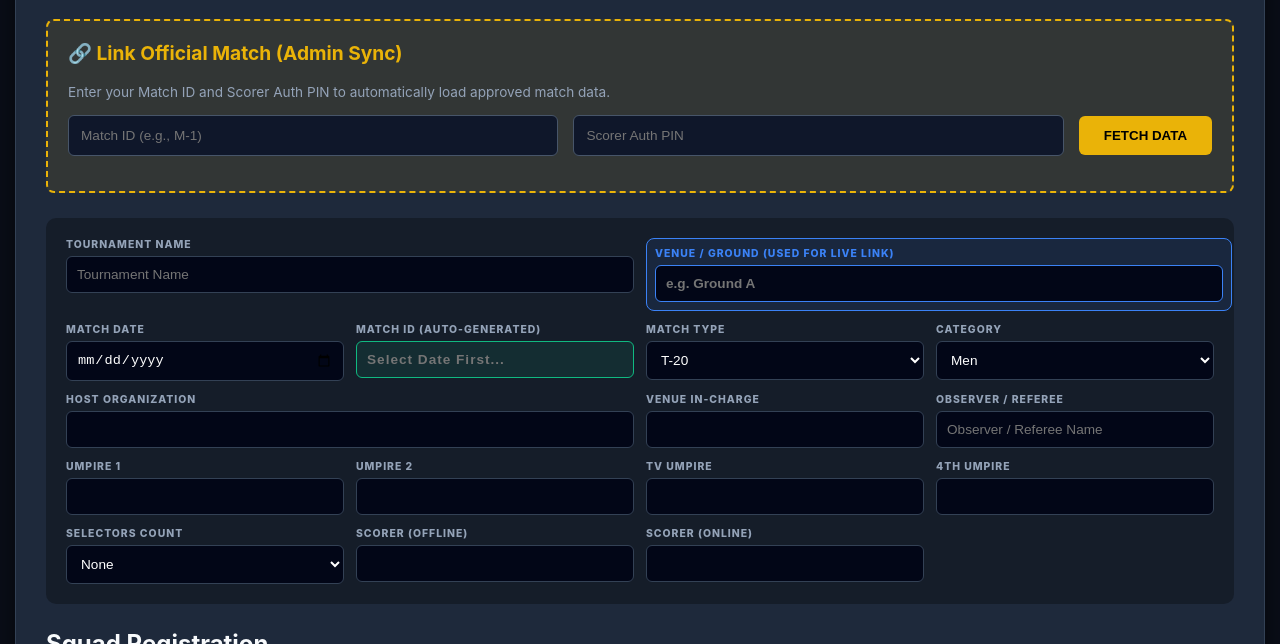
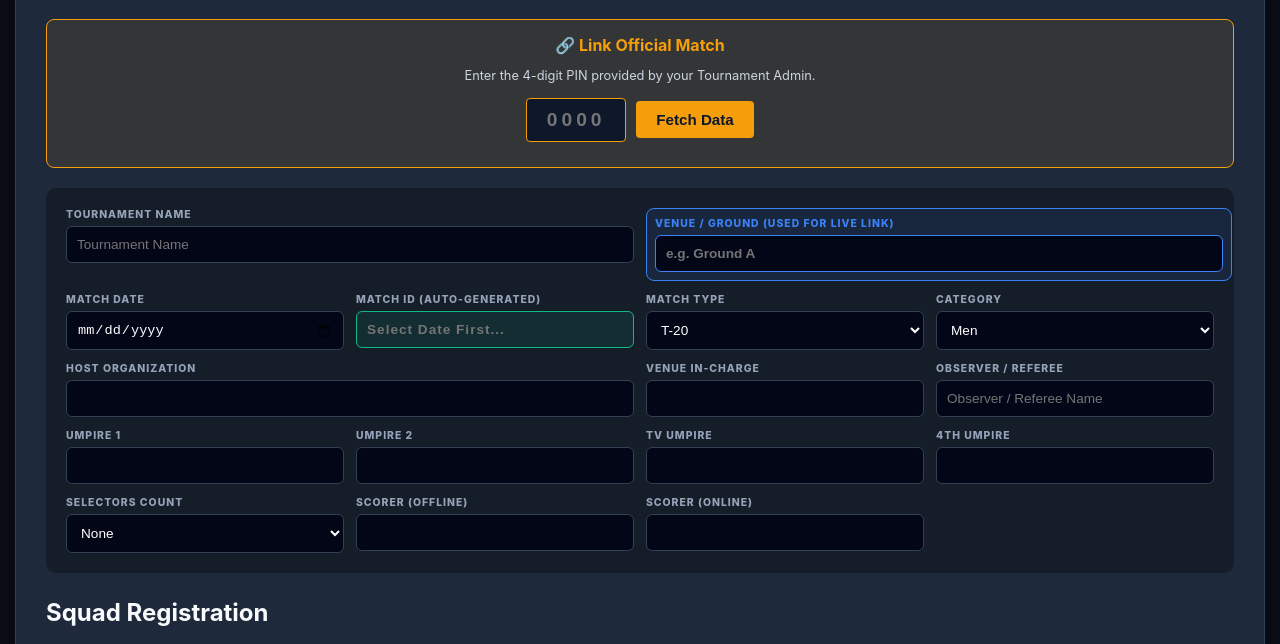
Before and after one commit to pushpendra51277/sportzstat, a plain HTML site: page scorer/live.html in a window 1280 px wide. Shown: the part 109-753 px from the top of the page. Drawn offline with nearby package versions, Linux system fonts and the light colour scheme.

Commit message:
Add official match sync feature with 4-digit PIN

```diff
--- a/scorer/live.html
+++ b/scorer/live.html
@@ -15,19 +15,18 @@
 <div class="container">
     <div id="setupView" class="setup-screen">
         <h1 class="text-center text-primary mb-30">Pre Match Registry</h1>
-        <!-- NEW: OFFICIAL MATCH FETCH BRIDGE -->
-        <div style="background: rgba(234, 179, 8, 0.1); border: 2px dashed #eab308; padding: 20px; border-radius: 8px; margin-bottom: 25px; text-align: left;">
-            <h3 style="color: #eab308; margin-top: 0; font-size: 1.2rem;">🔗 Link Official Match (Admin Sync)</h3>
-            <p style="color: #94a3b8; font-size: 0.85rem; margin-bottom: 15px;">Enter your Match ID and Scorer Auth PIN to automatically load approved match data.</p>
 
-            <div style="display: flex; gap: 15px; align-items: center;">
-                <input type="text" id="syncMatchId" placeholder="Match ID (e.g., M-1)" style="padding: 12px; background: #0f172a; border: 1px solid #475569; color: white; border-radius: 6px; flex: 1;">
-                <input type="password" id="syncScorerPin" placeholder="Scorer Auth PIN" style="padding: 12px; background: #0f172a; border: 1px solid #475569; color: white; border-radius: 6px; flex: 1;">
-                <button type="button" style="background: #eab308; border: none; color: black; font-weight: bold; padding: 12px 25px; border-radius: 6px; cursor: pointer;" onclick="fetchOfficialMatch()">FETCH DATA</button>
+        <!-- OFFICIAL MATCH SYNC (4-DIGIT PIN) -->
+        <div style="background: rgba(245, 158, 11, 0.1); border: 1px solid #f59e0b; border-radius: 8px; padding: 15px; margin-bottom: 20px; text-align: center;">
+            <h3 style="color: #f59e0b; margin-top: 0; font-size: 1rem; margin-bottom: 5px;">🔗 Link Official Match</h3>
+            <p style="font-size: 0.8rem; color: #cbd5e1; margin-bottom: 15px;">Enter the 4-digit PIN provided by your Tournament Admin.</p>
+            <div style="display: flex; gap: 10px; justify-content: center; align-items: center;">
+                <input type="text" id="match-pin-input" placeholder="0000" maxlength="4" style="padding: 10px; border-radius: 4px; border: 1px solid #f59e0b; background: #0f172a; color: white; width: 100px; text-align: center; font-weight: bold; letter-spacing: 4px; font-size: 1.2rem;">
+                <button type="button" onclick="fetchOfficialMatch()" style="background: #f59e0b; color: #0f172a; border: none; padding: 10px 20px; border-radius: 4px; font-weight: bold; cursor: pointer; font-size: 0.95rem;">Fetch Data</button>
             </div>
-            <div id="fetchStatus" style="font-size: 0.9rem; margin-top: 15px; font-weight: bold;"></div>
+            <div id="sync-status" style="margin-top: 10px; font-size: 0.85rem; font-weight: bold;"></div>
         </div>
-        <!-- END FETCH BRIDGE -->
+
         <div class="admin-grid">
             <div class="input-group btn-col-2"><label>Tournament Name</label><input type="text" id="setupTournament" placeholder="Tournament Name"></div>
             <div class="input-group btn-col-2" style="background:rgba(59,130,246,0.1); padding:8px; border-radius:8px; border:1px solid var(--primary);"><label style="color:var(--primary);">Venue / Ground (Used for Live Link)</label><input type="text" id="setupVenue" placeholder="e.g. Ground A" style="font-weight:bold; border-color:var(--primary);"></div>
@@ -209,9 +208,60 @@
 
 <div id="dynamicModal" class="modal-overlay hidden"><div id="modalBoxElement" class="modal-box"><h3 id="modalHeading" class="text-primary mt-0">Modal</h3><div id="modalBody"></div><div class="flex-row gap-10 mt-15"><button type="button" id="modalCancelBtn" class="btn-action w-100" style="background:transparent; border:1px solid var(--border);" onclick="closeModal()">Cancel</button><button type="button" id="modalConfirmBtn" class="btn-action w-100" style="background:var(--success);">Confirm</button></div></div></div>
 
+<script>
+    // ==========================================
+    // ADMIN MATCH SYNC (FETCH VIA 4-DIGIT PIN)
+    // ==========================================
+    function fetchOfficialMatch() {
+        const pin = document.getElementById('match-pin-input').value.trim();
+        const statusEl = document.getElementById('sync-status');
+
+        if(!pin || pin.length !== 4) {
+            statusEl.innerHTML = '<span style="color: #ef4444;">Please enter a valid 4-digit PIN.</span>';
+            return;
+        }
+
+        // Fetch the master list of all matches generated by Admin in step 4
+        const storedMatches = JSON.parse(localStorage.getItem('cricket_matches') || '[]');
+        const matchData = storedMatches.find(m => m.pin === pin);
+
+        if(matchData) {
+            // Populate fields based on exactly matching HTML IDs in live.html
+            document.getElementById('nameTeamA').value = matchData.team1;
+            document.getElementById('nameTeamB').value = matchData.team2;
+
+            if(document.getElementById('setupTournament')) document.getElementById('setupTournament').value = matchData.tournament || '';
+            if(document.getElementById('u1') && matchData.umpires) {
+                let umps = matchData.umpires.split(', ');
+                if(umps[0]) document.getElementById('u1').value = umps[0];
+                if(umps[1]) document.getElementById('u2').value = umps[1];
+            }
+            if(document.getElementById('s1') && matchData.scorers) {
+                let scors = matchData.scorers.split(', ');
+                if(scors[0]) document.getElementById('s1').value = scors[0];
+                if(scors[1]) document.getElementById('s2').value = scors[1];
+            }
+            if(document.getElementById('setupObsRef') && matchData.referees) {
+                document.getElementById('setupObsRef').value = matchData.referees;
+            }
+
+            statusEl.innerHTML = `<span style="color: #10b981;">✅ Synced: ${matchData.matchName} (${matchData.team1} vs ${matchData.team2})</span>`;
+
+            // Lock inputs to protect the official fixture integrity
+            document.getElementById('nameTeamA').readOnly = true;
+            document.getElementById('nameTeamB').readOnly = true;
+            document.getElementById('nameTeamA').style.border = "1px solid #10b981";
+            document.getElementById('nameTeamB').style.border = "1px solid #10b981";
+
+            // Trigger events to prompt UI refresh and Squad Loading in scorer.js
+            document.getElementById('nameTeamA').dispatchEvent(new Event('change'));
+            document.getElementById('nameTeamB').dispatchEvent(new Event('change'));
+        } else {
+            statusEl.innerHTML = `<span style="color: #ef4444;">❌ Invalid PIN. No match found.</span>`;
+        }
+    }
+</script>
+
 <script src="scorer.js"></script>
 </body>
-    <!-- Make sure the script tag points to your renamed app.js file -->
-    <script src="scorer.js"></script>
-</body>
 </html>
```
